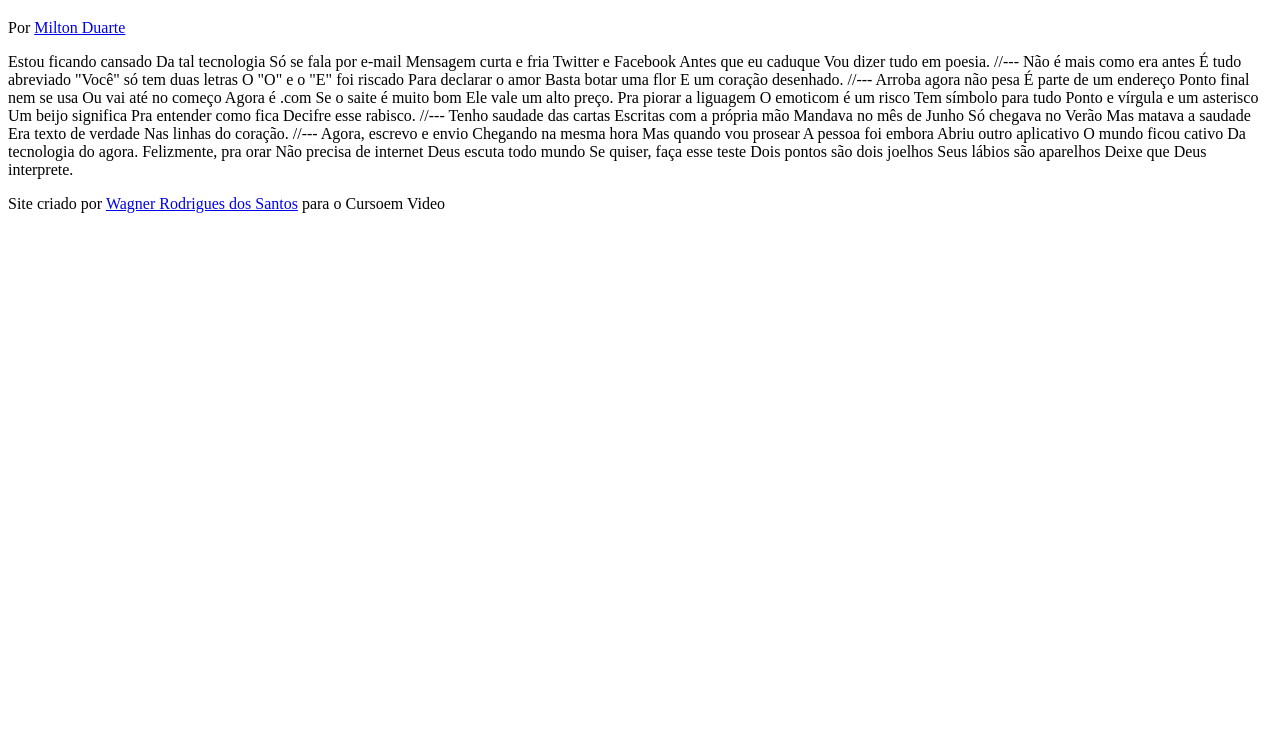
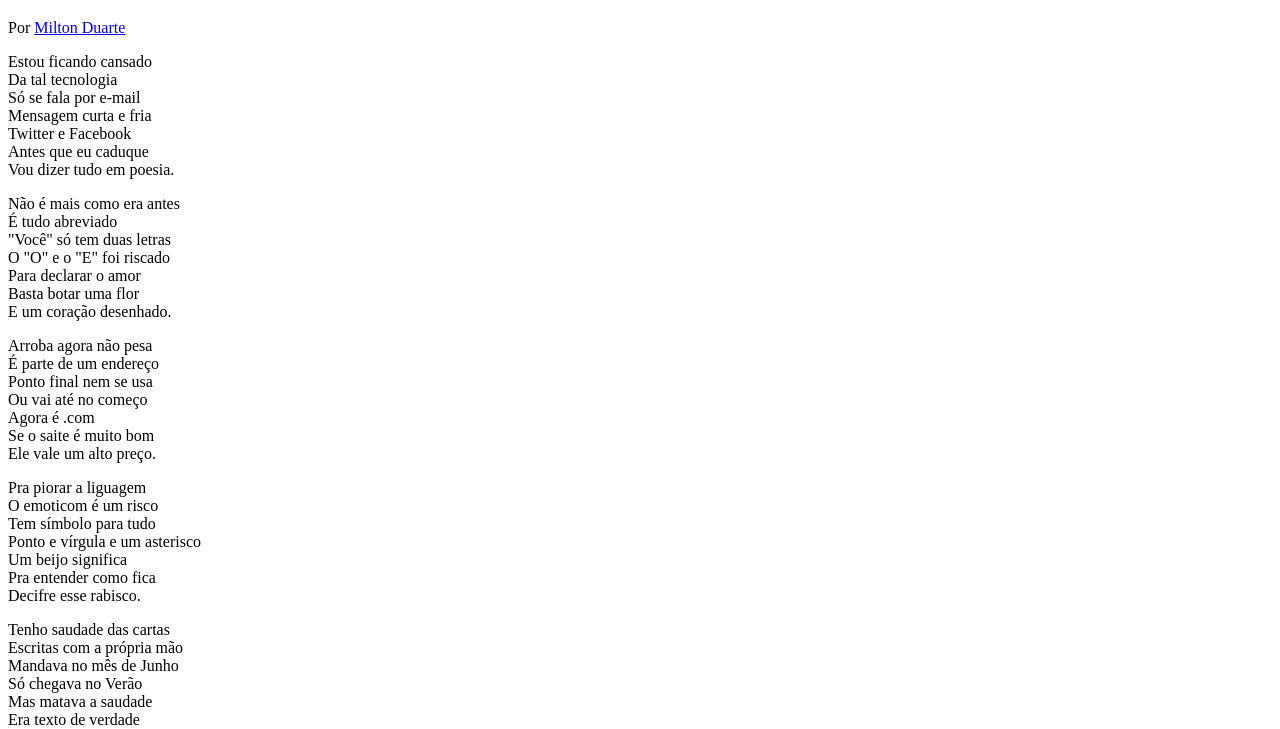
Before and after one commit to WagRdS/HTML-CSS, a plain HTML site: page exercícios/desafio012/index.html in a window 1280 px wide. Shown: the part 61-790 px from the top of the page. Drawn offline with Linux system fonts and the light colour scheme.

Commit message:
configurando as sections

```diff
--- a/exercícios/desafio012/index.html
+++ b/exercícios/desafio012/index.html
@@ -12,69 +12,85 @@
 
     </header>
 
-    Estou ficando cansado
-    Da tal tecnologia
-    Só se fala por e-mail
-    Mensagem curta e fria
-    Twitter e Facebook
-    Antes que eu caduque
-    Vou dizer tudo em poesia.
+    <section>
+        <p>
+            Estou ficando cansado <br>
+            Da tal tecnologia <br>
+            Só se fala por e-mail <br>
+            Mensagem curta e fria <br>
+            Twitter e Facebook <br>
+            Antes que eu caduque <br>
+            Vou dizer tudo em poesia. <br>
+        </p>
+    </section>
 
-    //---
 
-    Não é mais como era antes
-    É tudo abreviado
-    "Você" só tem duas letras
-    O "O" e o "E" foi riscado
-    Para declarar o amor
-    Basta botar uma flor
-    E um coração desenhado.
+    <section>
+        <p>
+            Não é mais como era antes <br>
+            É tudo abreviado <br>
+            "Você" só tem duas letras <br>
+            O "O" e o "E" foi riscado <br>
+            Para declarar o amor <br>
+            Basta botar uma flor <br>
+            E um coração desenhado. <br>
+        </p>
+    </section>
 
-    //---
 
-    Arroba agora não pesa
-    É parte de um endereço
-    Ponto final nem se usa
-    Ou vai até no começo
-    Agora é .com
-    Se o saite é muito bom
-    Ele vale um alto preço.
+    <section>
+        <p>
+            Arroba agora não pesa <br>
+            É parte de um endereço <br>
+            Ponto final nem se usa <br>
+            Ou vai até no começo <br>
+            Agora é .com <br>
+            Se o saite é muito bom <br>
+            Ele vale um alto preço. <br>
+        </p>
+        <p>
+            Pra piorar a liguagem <br>
+            O emoticom é um risco <br>
+            Tem símbolo para tudo <br>
+            Ponto e vírgula e um asterisco <br>
+            Um beijo significa <br>
+            Pra entender como fica <br>
+            Decifre esse rabisco. <br>
+        </p>
+    </section>
 
-    Pra piorar a liguagem
-    O emoticom é um risco
-    Tem símbolo para tudo
-    Ponto e vírgula e um asterisco
-    Um beijo significa
-    Pra entender como fica
-    Decifre esse rabisco.
+    <section>
+        <p>
+            Tenho saudade das cartas <br>
+            Escritas com a própria mão <br>
+            Mandava no mês de Junho <br>
+            Só chegava no Verão <br>
+            Mas matava a saudade <br>
+            Era texto de verdade <br>
+            Nas linhas do coração. <br>
+        </p>
+    </section>
 
-    //---
-
-    Tenho saudade das cartas
-    Escritas com a própria mão
-    Mandava no mês de Junho
-    Só chegava no Verão
-    Mas matava a saudade
-    Era texto de verdade
-    Nas linhas do coração.
-
-    //---
-
-    Agora, escrevo e envio
-    Chegando na mesma hora
-    Mas quando vou prosear
-    A pessoa foi embora
-    Abriu outro aplicativo
-    O mundo ficou cativo
-    Da tecnologia do agora.
-
-    Felizmente, pra orar
-    Não precisa de internet
-    Deus escuta todo mundo
-    Se quiser, faça esse teste
-    Dois pontos são dois joelhos
-    Seus lábios são aparelhos
-    Deixe que Deus interprete.
+    <section>
+        <p>
+            Agora, escrevo e envio <br>
+            Chegando na mesma hora <br>
+            Mas quando vou prosear <br>
+            A pessoa foi embora <br>
+            Abriu outro aplicativo <br>
+            O mundo ficou cativo <br>
+            Da tecnologia do agora. <br>
+        </p>
+        <p>
+            Felizmente, pra orar <br>
+            Não precisa de internet <br>
+            Deus escuta todo mundo <br>
+            Se quiser, faça esse teste <br>
+            Dois pontos são dois joelhos <br>
+            Seus lábios são aparelhos <br>
+            Deixe que Deus interprete. <br>
+        </p>
+    </section>
     <footer>
         <p>Site criado por <a href="https://github.com/WagRdS/" target="_blank">Wagner Rodrigues dos Santos</a> para o Cursoem Video</p>
     </footer>
```
